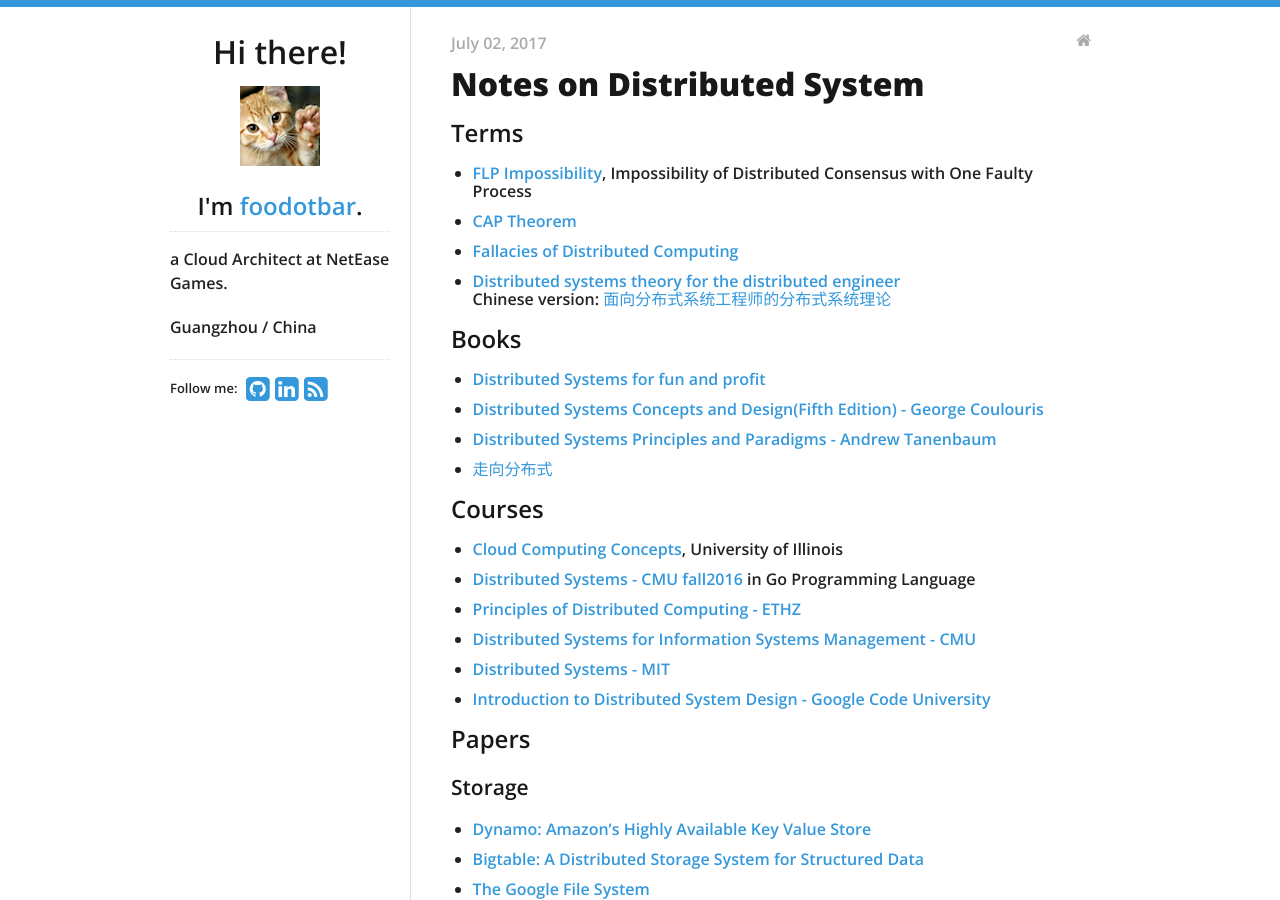
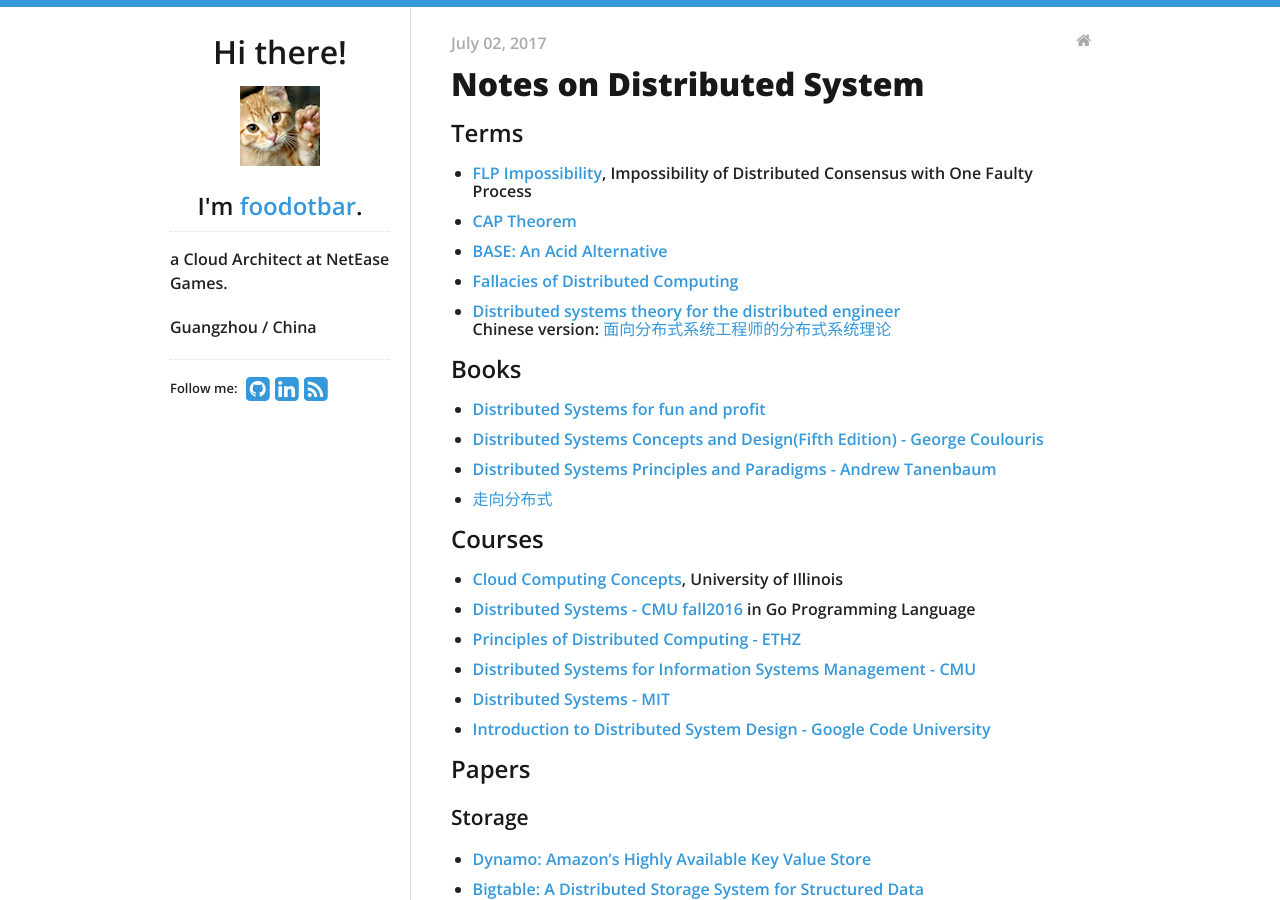
Before and after one commit to foodotbar/foodotbar.github.io, a Jekyll site: the page built from _posts/2017-07-02-Notes-on-Distributed-System.md, in a window 1280 px wide and 900 px high. Built offline with Jekyll 4.4.1, drawn with Linux system fonts in a browser that asks for light colours; nearby versions of some CDN libraries.

Commit message:
add base

```diff
--- a/_posts/2017-07-02-Notes-on-Distributed-System.md
+++ b/_posts/2017-07-02-Notes-on-Distributed-System.md
@@ -9,6 +9,7 @@ categories:
 ## Terms
 * [FLP Impossibility](https://groups.csail.mit.edu/tds/papers/Lynch/jacm85.pdf), Impossibility of Distributed Consensus with One Faulty Process
 * [CAP Theorem](http://en.wikipedia.org/wiki/CAP_theorem)
+* [BASE: An Acid Alternative](http://queue.acm.org/detail.cfm?id=1394128)
 * [Fallacies of Distributed Computing](https://en.wikipedia.org/wiki/Fallacies_of_distributed_computing)
 * [Distributed systems theory for the distributed engineer](http://the-paper-trail.org/blog/distributed-systems-theory-for-the-distributed-systems-engineer/)
 Chinese version: [面向分布式系统工程师的分布式系统理论](http://blog.xiayf.cn/2014/08/10/Distributed-systems-theory-for-the-distributed-systems-engineer/)
```
